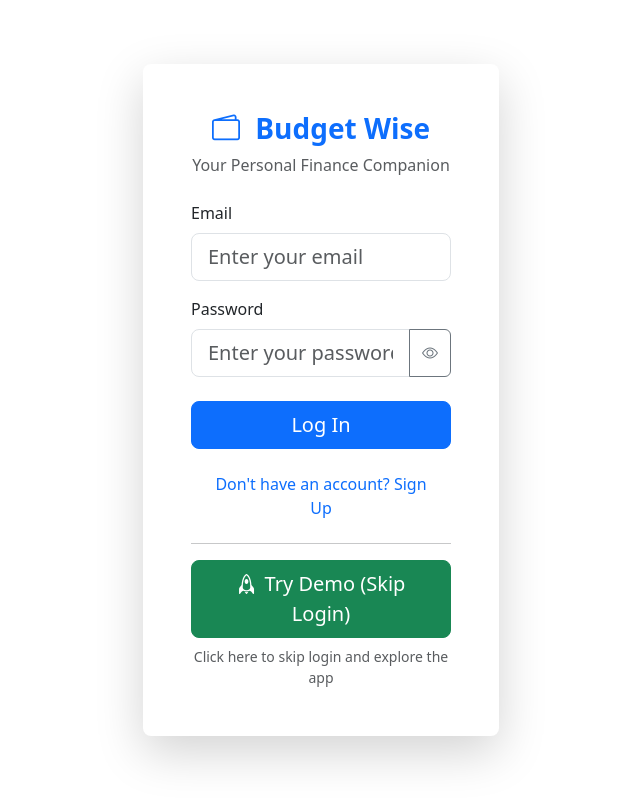
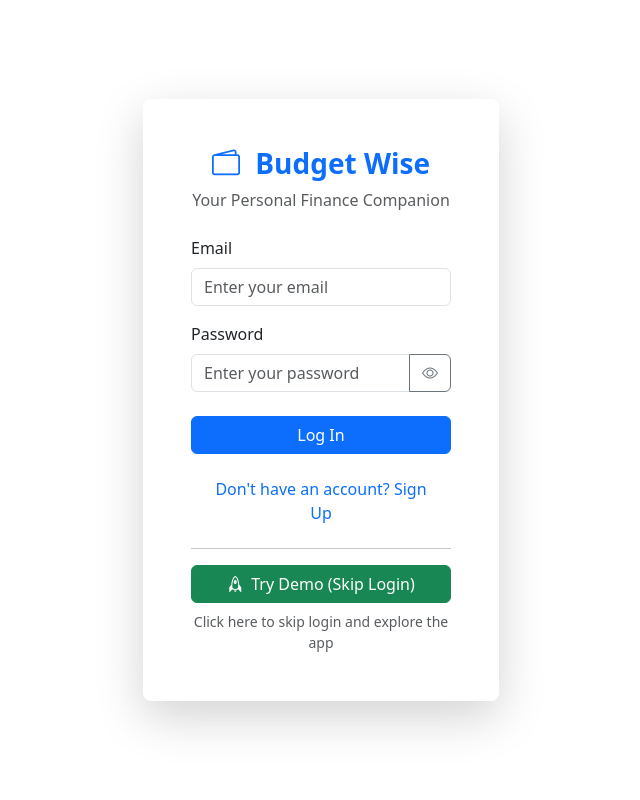
Before and after one commit to KhalanHappiness/BudgetWise, a React (Vite) app in the folder client/Budget-wise/: page / in a window 1280 px wide. Shown: the whole page, without its empty margins (319-959 px from the left). Built offline with nearby package versions, Linux system fonts and the light colour scheme.

Commit message:
made chnages to the login form

```diff
--- a/client/Budget-wise/src/pages/Login.jsx
+++ b/client/Budget-wise/src/pages/Login.jsx
@@ -65,7 +65,7 @@ const Login = () => {
                           <Field
                             name="name"
                             type="text"
-                            className="form-control form-control-lg"
+                            className="form-control"
                             placeholder="Enter your full name"
                           />
                           <ErrorMessage name="name" component="div" className="text-danger" />
@@ -77,7 +77,7 @@ const Login = () => {
                         <Field
                           name="email"
                           type="email"
-                          className="form-control form-control-lg"
+                          className="form-control "
                           placeholder="Enter your email"
                         />
                         <ErrorMessage name="email" component="div" className="text-danger" />
@@ -89,7 +89,7 @@ const Login = () => {
                           <Field
                             name="password"
                             type={showPassword ? 'text' : 'password'}
-                            className="form-control form-control-lg"
+                            className="form-control "
                             placeholder="Enter your password"
                           />
                           <button
@@ -105,7 +105,7 @@ const Login = () => {
 
                       <button
                         type="submit"
-                        className="btn btn-primary btn-lg w-100 mb-3"
+                        className="btn btn-primary  w-100 mb-3"
                         disabled={isSubmitting || loading}
                       >
                         {loading || isSubmitting ? (
@@ -134,7 +134,7 @@ const Login = () => {
 
                   <button
                     type="button"
-                    className="btn btn-success btn-lg w-100"
+                    className="btn btn-success w-100"
                     onClick={loginDemo}
                   >
                     <i className="bi bi-rocket me-2"></i>
```
